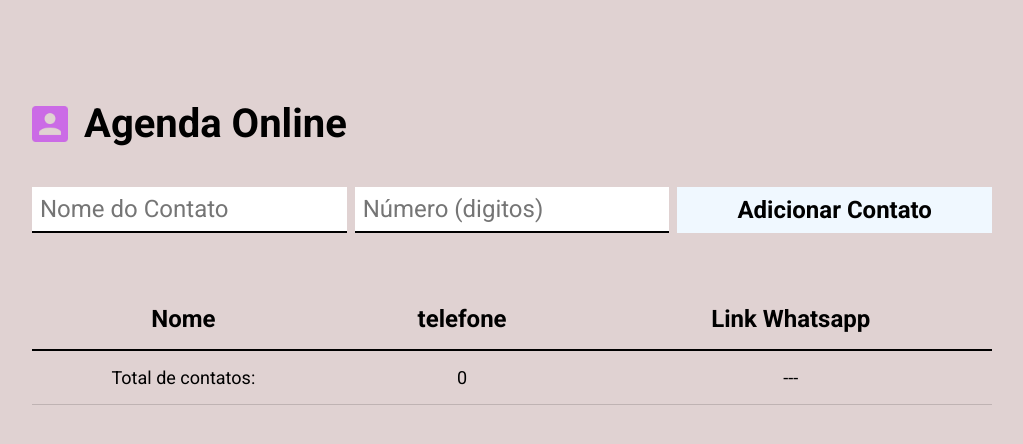
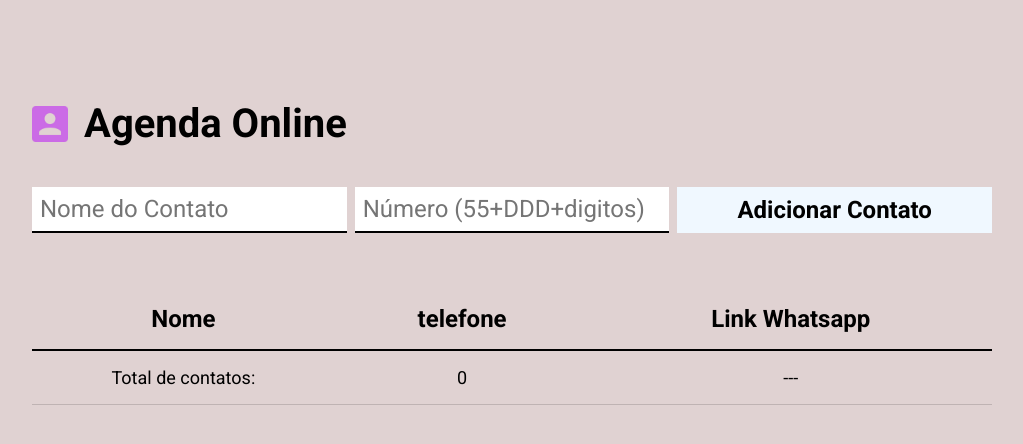
Before and after one commit to guilhermecavaleiro/lista_de_contatos_online, a plain HTML site: page index.html in a window 1280 px wide. Shown: the whole page, without its empty margins (128-1151 px from the left). Drawn offline with Linux system fonts and the light colour scheme.

Commit message:
Alteração texto input numero

```diff
--- a/index.html
+++ b/index.html
@@ -17,7 +17,7 @@
         </header>
         <form id="form-contatos">
             <input type="text" placeholder="Nome do Contato" id="nome-do-contato" required>
-            <input type="number" placeholder="Número (digitos)" id="numero-do-contato" required>
+            <input type="number" placeholder="Número (55+DDD+digitos)" id="numero-do-contato" required>
             <button type="submit">Adicionar Contato</button>
         </form>
         <table cellspacing="0">
```
